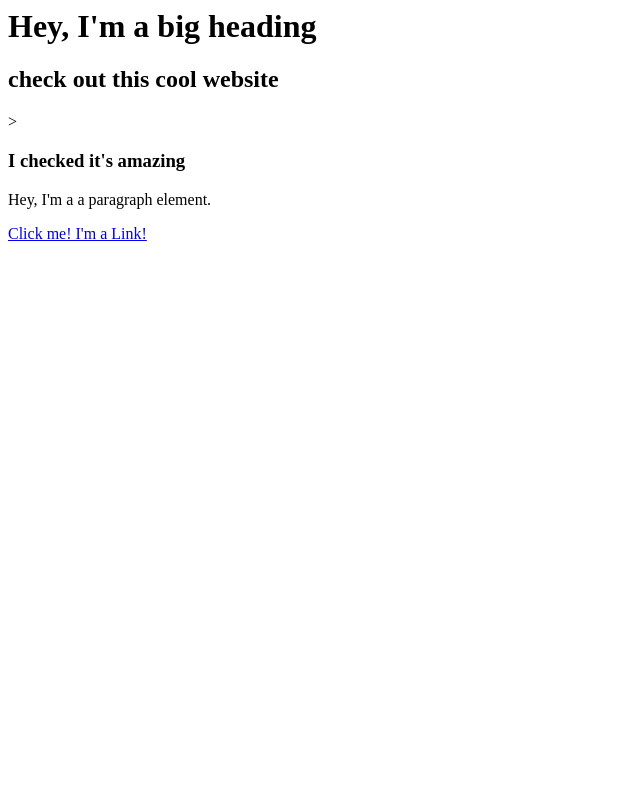
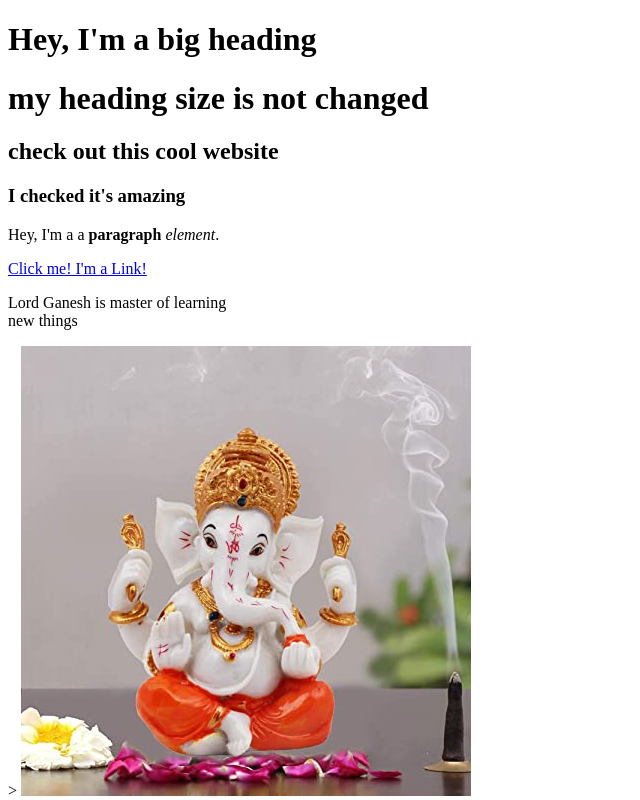
Before and after one commit to pavankr401/cartoon-hero, a plain HTML site: page test page.html in a window 1280 px wide. Shown: the top 800 px of the page, without its empty margins (0-640 px from the left). Drawn offline with Linux system fonts and the light colour scheme; grey boxes are pictures that could not be loaded.

Commit message:
added images and break element<br>

```diff
--- a/test page.html
+++ b/test page.html
@@ -1,5 +1,18 @@
+<!DOCTYPE html>
+<html>
+<head>
+    <title>test page</title>
+</head>
+<body>
 <h1>Hey, I'm a big heading</h1>
-<h2>check out this cool website</h2>>
+<h1>my heading size is not changed</h1>
+<h2>check out this cool website</h2>
 <h3>I checked it's amazing</h3>
-<p>Hey, I'm a a paragraph element.</p>
+<p>Hey, I'm a a <b>paragraph</b> <i>element</i>.</p>
 <a href="https://google.com" target="_blank">Click me! I'm a Link!</a>
+<p>Lord Ganesh is master of learning <br>
+    new things</p>>
+<img src="img/lord_ganesh.jpg"> <br>
+<img src="https://cdn.pixabay.com/photo/2016/11/25/23/15/moon-1859616__480.jpg">
+</body>
+</html>
```
Also changed, not shown: img/lord_ganesh.jpg (added).
